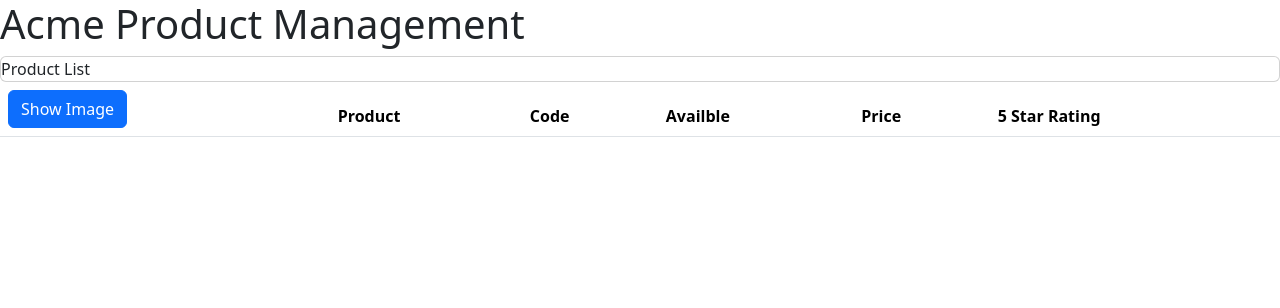
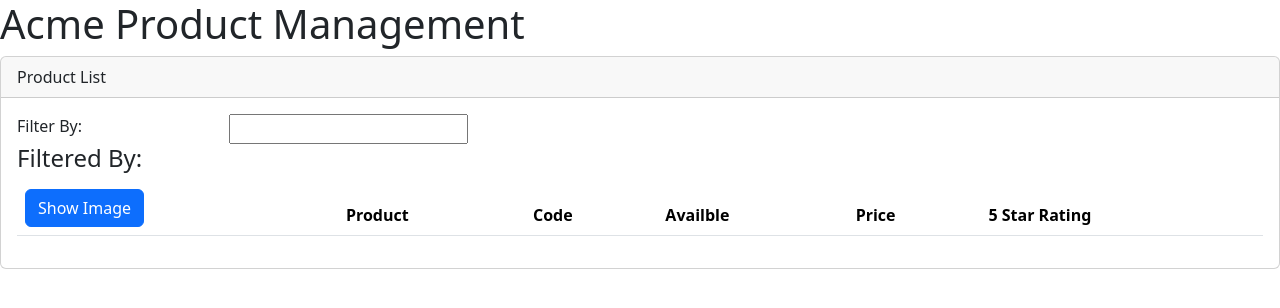
Before and after one commit to samndambuki/Acme-Product-Management, an Angular app: page / in a window 1280 px wide. Shown: the top 308 px of the page. Built offline with nearby package versions, Linux system fonts and the light colour scheme.

Commit message:
binding with interpolation

```diff
--- a/src/app/products/product-list.component.html
+++ b/src/app/products/product-list.component.html
@@ -1,7 +1,23 @@
 <div class="card">
-  <div class="card-reader">Product List</div>
-</div>
-<div class="'table-responseive">
+  <div class="card-header">
+    {{ pageTitle }}
+  </div>
+
+<div class="card-body">
+  <div class="row">
+    <div class="col-md-2">Filter By:</div>
+    <div class="col-md-4">
+      <input type="text" />
+    </div>
+  </div>
+
+  <div class="row">
+    <div class="col-md-6">
+      <h4>Filtered By:</h4>
+    </div>
+  </div>
+
+<div class="table-responsive">
   <table class="table">
     <thead>
       <tr>
@@ -18,3 +34,5 @@
     <tbody></tbody>
   </table>
 </div>
+</div>
+</div>
--- a/src/app/products/product-list.component.ts
+++ b/src/app/products/product-list.component.ts
@@ -6,5 +6,7 @@ import { Component } from "@angular/core";
 })
 
 export class ProductListComponent{
+    pageTitle:string = "Product List"
+
 
 }
```
